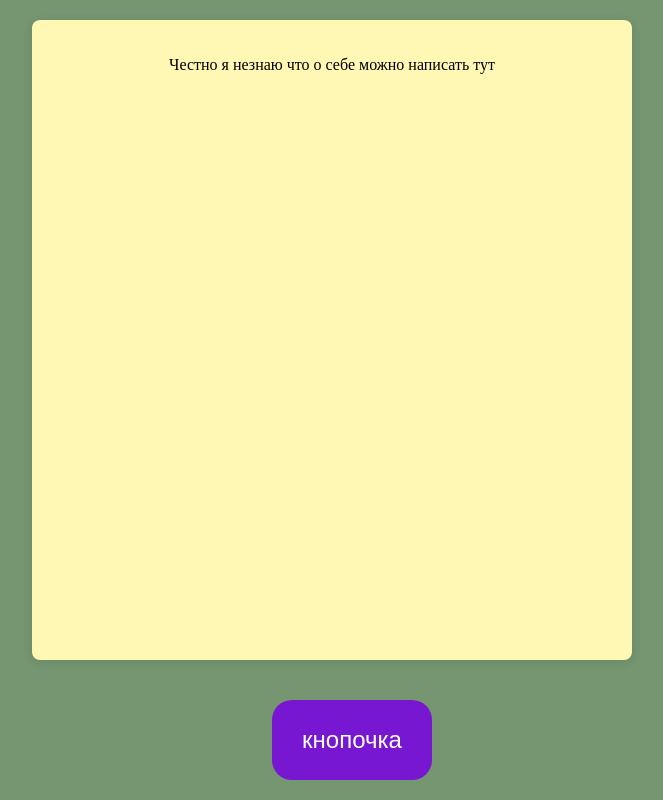
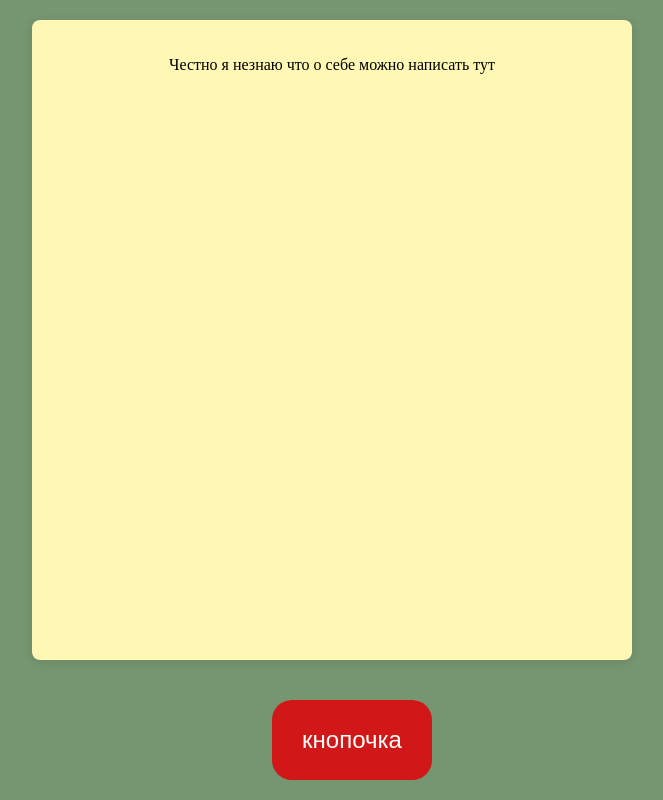
Before and after one commit to TaraGnu/Dz, a plain HTML site: page index.html in a window 1280 px wide. Shown: the whole page, without its empty margins (308-971 px from the left). Drawn offline with Linux system fonts and the light colour scheme.

Commit message:
Красная кнопка

```diff
--- a/index.html
+++ b/index.html
@@ -44,14 +44,14 @@ body {
     width: 10rem;
     font-size: 24px;
     color: white;
-    background-color: rgb(119, 23, 209);
+    background-color: rgb(209, 23, 23);
     box-shadow: rgb(23, 3, 31);
 }
 .btn:hover{
     margin-top: -2px;
-    background-color: rgb(136, 58, 204);
+    background-color: rgb(204, 63, 58);
 }
 .btn:active{
-    background-color: rgb(64, 33, 92);
+    background-color: rgb(92, 33, 33);
 }
 </style>
```
